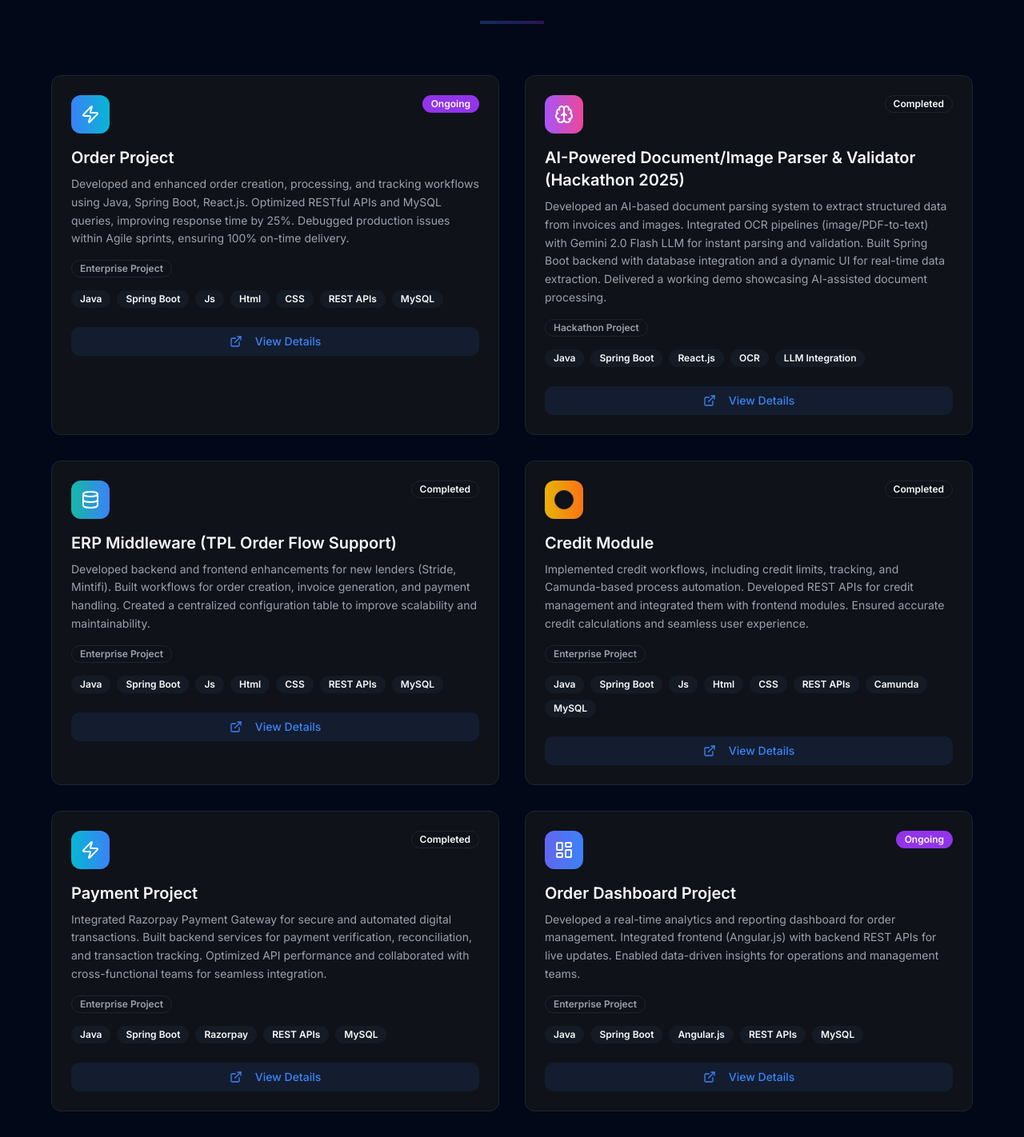
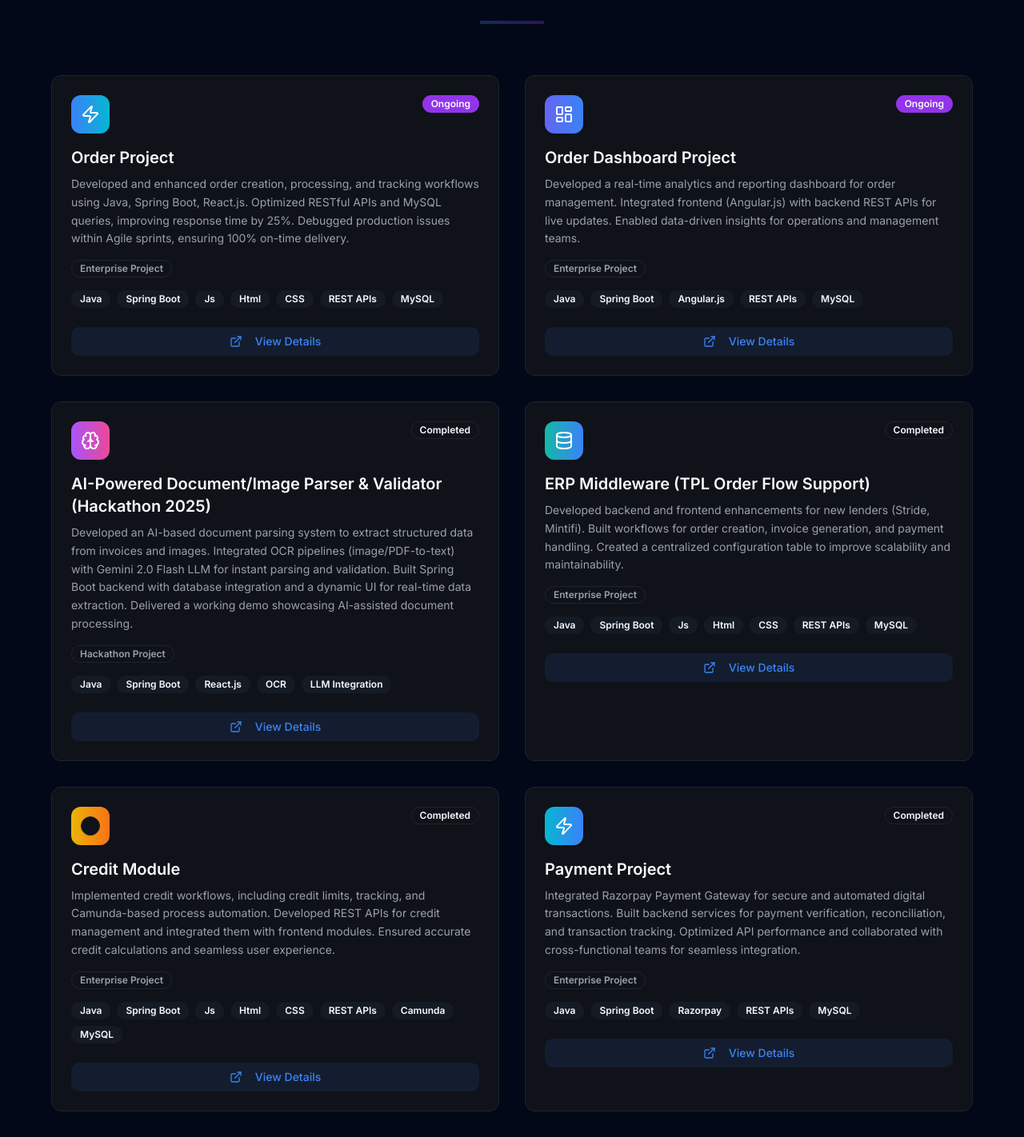
Before and after one commit to mskumar1/my-portfolio, a React (Vite) app: page / in a window 1280 px wide. Shown: the part 5602-7024 px from the top of the page at 80% size. Built offline with nearby package versions, Linux system fonts and the light colour scheme.

Commit message:
section updated

```diff
--- a/src/components/Projects.tsx
+++ b/src/components/Projects.tsx
@@ -23,6 +23,16 @@ const Projects = () => {
         icon: ZapIcon,
         color: "from-blue-500 to-cyan-500",
         timeline: "Dec 2023 – Present"
+    },
+     {
+        title: "Order Dashboard Project",
+        description: "Developed a real-time analytics and reporting dashboard for order management. Integrated frontend (Angular.js) with backend REST APIs for live updates. Enabled data-driven insights for operations and management teams.",
+        technologies: ["Java", "Spring Boot", "Angular.js", "REST APIs", "MySQL"],
+        status: "Ongoing",
+        type: "Enterprise Project",
+        icon: LayoutDashboard,
+        color: "from-indigo-500 to-blue-500",
+        timeline: "Sept 2023"
     },
     {
         title: "AI-Powered Document/Image Parser & Validator (Hackathon 2025)",
@@ -73,16 +83,6 @@ const Projects = () => {
         icon: Zap,
         color: "from-cyan-500 to-blue-500",
         timeline: "Dec 2023"
-    },
-    {
-        title: "Order Dashboard Project",
-        description: "Developed a real-time analytics and reporting dashboard for order management. Integrated frontend (Angular.js) with backend REST APIs for live updates. Enabled data-driven insights for operations and management teams.",
-        technologies: ["Java", "Spring Boot", "Angular.js", "REST APIs", "MySQL"],
-        status: "Ongoing",
-        type: "Enterprise Project",
-        icon: LayoutDashboard,
-        color: "from-indigo-500 to-blue-500",
-        timeline: "Sept 2023"
     },
     {
         title: "Ledger Wallet Project",
```
